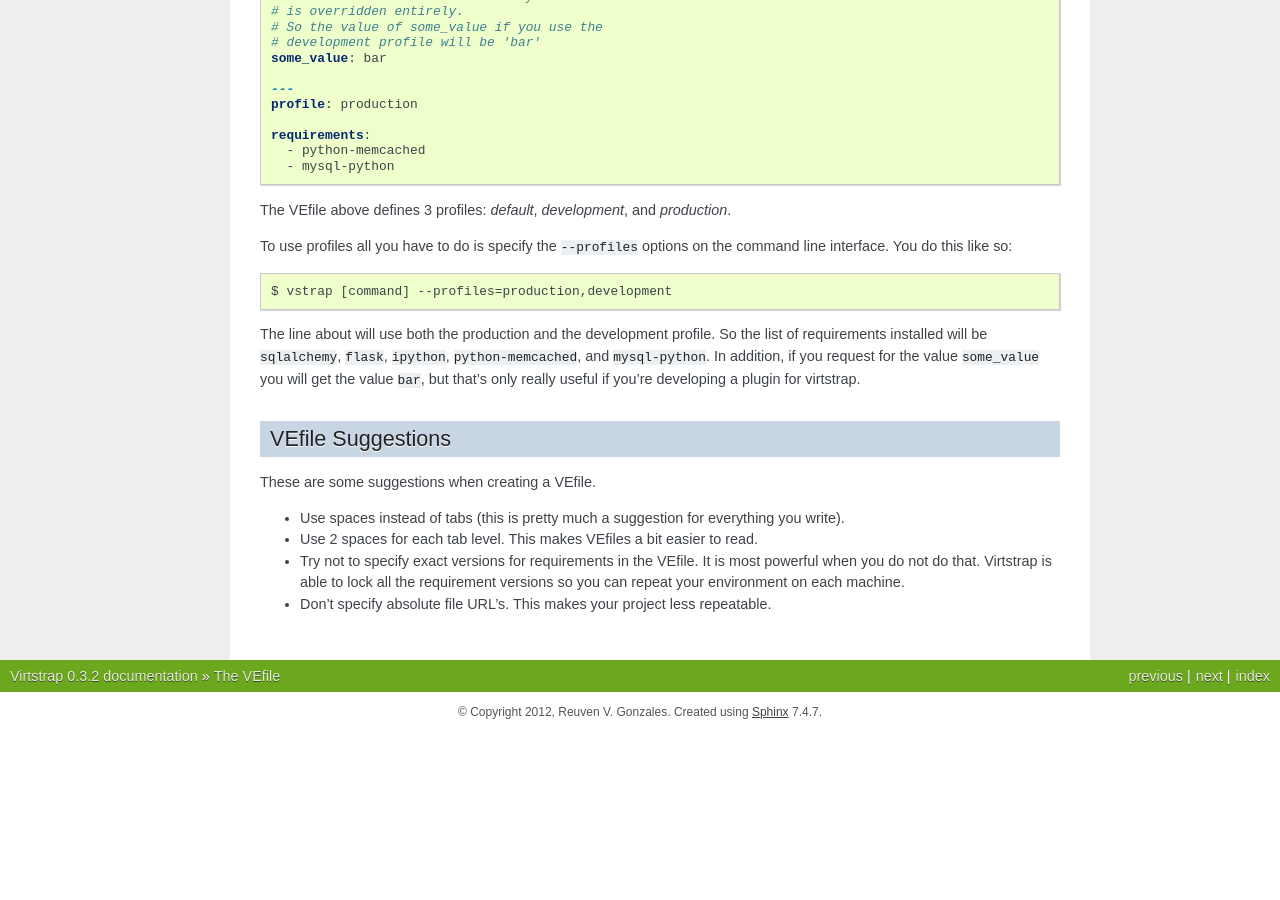
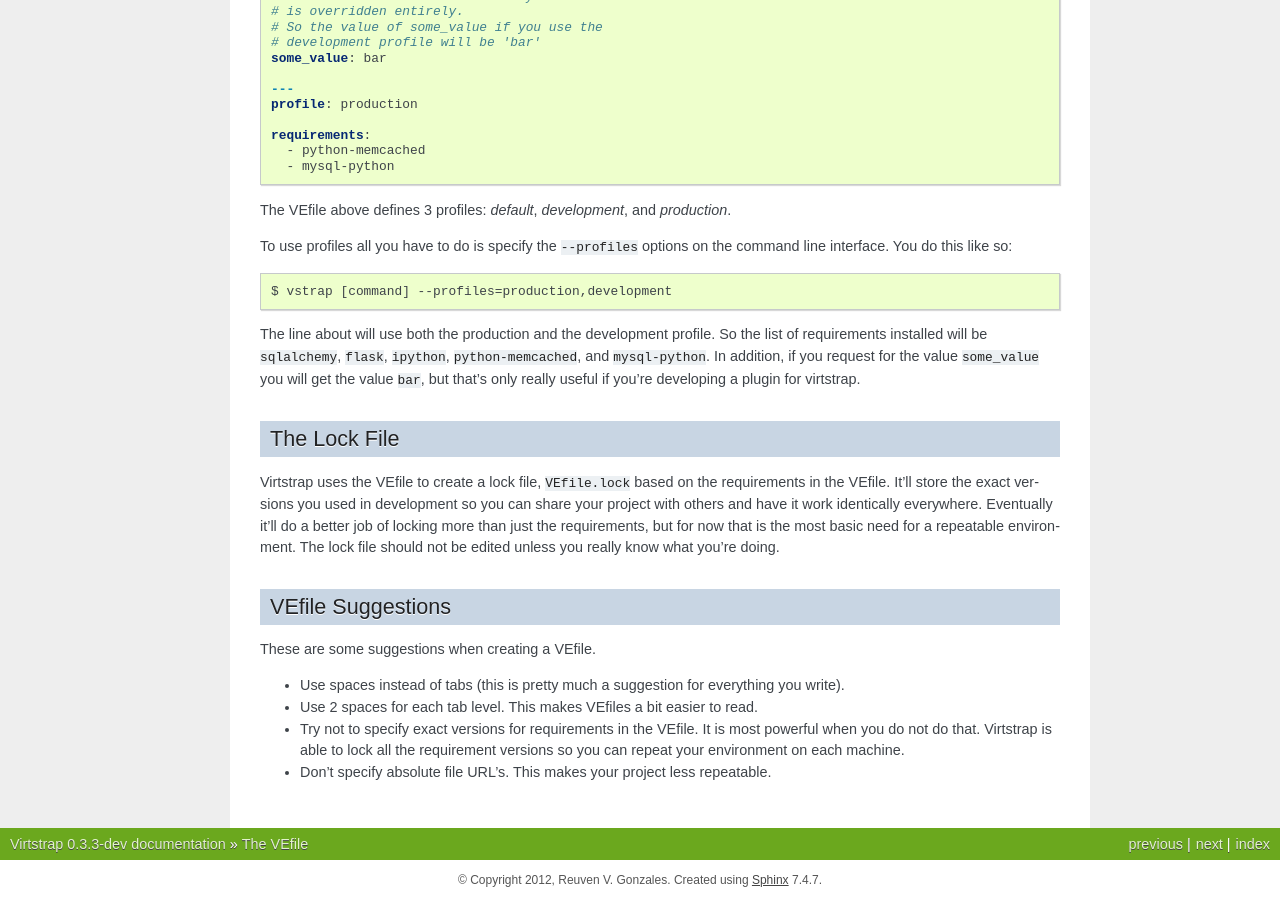
Before and after one commit to ravenac95/virtstrap, a Sphinx documentation site: the page built from docs/vefile.rst, in a window 1280 px wide and 900 px high, scrolled down 2764 px. Built offline with Sphinx 7.4.7, drawn with Linux system fonts in a browser that asks for light colours; before the commit the page ends 3496 px from its top, so only the background shows below that; some of the changed text lies outside the part shown.

Commit message:
Updated docs to 0.3.3-dev

```diff
--- a/docs/conf.py
+++ b/docs/conf.py
@@ -48,9 +48,9 @@ copyright = u'2012, Reuven V. Gonzales'
 # built documents.
 #
 # The short X.Y version.
-version = '0.3.2'
+version = '0.3.3'
 # The full version, including alpha/beta/rc tags.
-release = '0.3.2'
+release = '0.3.3-dev'
 
 # The language for content autogenerated by Sphinx. Refer to documentation
 # for a list of supported languages.
--- a/docs/contributing.rst
+++ b/docs/contributing.rst
@@ -1,6 +1,6 @@
 .. _contributing:
 
-Contributing to virtstrap
+Contributing to Virtstrap
 =========================
 
 In order to provide for the an easy setup for the user, virtstrap has been
@@ -17,7 +17,7 @@ repository, `virtstrap`_.
 - **virtstrap-local** - This package contains any commands that can only be used
   within a project and not throughout the system.
 
-Start developing!
+Start Developing!
 -----------------
 
 To start contributing to virtstrap is pretty simple. First, fork the
@@ -42,6 +42,7 @@ The virtstrap repository contains a Makefile that has the following commands:
 - ``install`` -  Installs virtstrap and virtstrap-core
 - ``install-develop`` -  Installs virtstrap and virtstrap-core as
   development versions (they're editable)
+- ``distribute`` - Push the current packages to the PyPI.
 
 .. _virtstrap: https://github.com/ravenac95/virtstrap
 .. _github: https://github.com/ravenac95/virtstrap
--- a/docs/install.rst
+++ b/docs/install.rst
@@ -3,7 +3,7 @@
 Virtstrap Installation Guide
 ============================
 
-Recommended method
+Recommended Method
 ------------------
 
 Pip is the recommended method for installing virtstrap. Simply do::
@@ -15,7 +15,7 @@ execute the command above.
 
 Once it has completed all the correct dependencies should be installed.
 
-Installation from source
+Installation From Source
 ------------------------
 
 Due to the complexity of installing from source. It is highly discouraged at
--- a/docs/plugins.rst
+++ b/docs/plugins.rst
@@ -22,7 +22,7 @@ functionality using two different objects:
 This quickstart guide goes through the creation of a hook. Eventually this will
 contain information on creating new commands.
 
-A quick note about virtstrap's structure
+A Quick Note About virtstrap's Structure
 ----------------------------------------
 
 In order to understand plugins, you have to understand a bit about how
@@ -43,7 +43,7 @@ virtstrap works. Virtstrap has multiple packages explained below:
 
 So let's start by creating a new ``virtstrap-local`` plugin.
 
-Creating a virtstrap-local plugin
+Creating A virtstrap-local Plugin
 ---------------------------------
 
 Like mentioned previously, ``virtstrap-local`` is the suggested package to
--- a/docs/vefile.rst
+++ b/docs/vefile.rst
@@ -7,7 +7,7 @@ The VEfile is a central point of virtstrap. It allows you to define project
 metadata, requirements, and eventually options for plugins. The VEfile is
 a YAML file that uses some unique conventions to define the configuration.
 
-It's just YAML
+It's Just YAML
 --------------
 
 To understand the VEfile here's a short introduction to it's structure.
@@ -210,6 +210,17 @@ list of requirements installed will be ``sqlalchemy``, ``flask``, ``ipython``,
 value ``some_value`` you will get the value ``bar``, but that's only really
 useful if you're developing a plugin for virtstrap.
 
+The Lock File
+-------------
+
+Virtstrap uses the VEfile to create a lock file, ``VEfile.lock`` based on the
+requirements in the VEfile. It'll store the exact versions you used in
+development so you can share your project with others and have it work
+identically everywhere. Eventually it'll do a better job of locking more than
+just the requirements, but for now that is the most basic need for a repeatable
+environment. The lock file should not be edited unless you really know what
+you're doing.
+
 VEfile Suggestions
 ------------------
 
```
Also changed, not shown: docs/quickstart.rst (+8 -8 lines).
